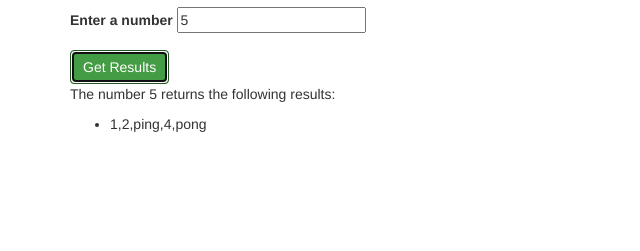
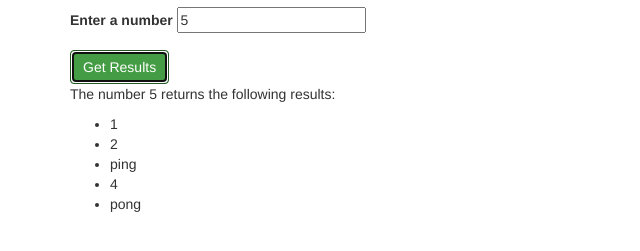
Before and after one commit to SkyRousse/Ping-Pong, a plain HTML site: page index.html in a window 1280 px wide. Both pictures are taken after typing "5" into the empty fields and a click on the button "Get Results". Shown: the part 63-314 px from the top of the page, without its empty margins (0-640 px from the left). Drawn offline with Linux system fonts and the light colour scheme.

Commit message:
add forEach loop in user interface logic to output results as list elements in an unordered list

```diff
--- a/index.html
+++ b/index.html
@@ -19,7 +19,7 @@
       </form>
       <div id="result">
         <p class="output-message"></p>
-        <ul class="converted-number">
+        <ul class="ouput-results">
         </ul>
       </div>
     </div>
--- a/js/scripts.js
+++ b/js/scripts.js
@@ -1,7 +1,6 @@
 // JavaScript/jQuery Business Logic
 var results = [];
 var pingPong = function pingPong(inputNumber) {
-  debugger;
   for (var i = 1; i <= inputNumber; i++) {
     if (i % 15 === 0) {
       results.push("pinpong");
@@ -19,14 +18,18 @@ var pingPong = function pingPong(inputNumber) {
     return results;
 };
 
+
 // JavaScript/jQuery Front-End Logic
 $(document).ready(function() {
   $("form#converter").submit(function(event) {
     event.preventDefault();
     var inputNumber = parseInt($("input#input-number").val());
     pingPong(inputNumber);
+    results.forEach(function(result) {
+      // debugger;
+      $(".ouput-results").append("<li>" + result + "</li>");
+    });
     $(".output-message").text("The number " + inputNumber + " returns the following results: ");
-    $(".converted-number").html("<li>" + results + "</li>");
     $("#result").show();
     //add output
   });
```
